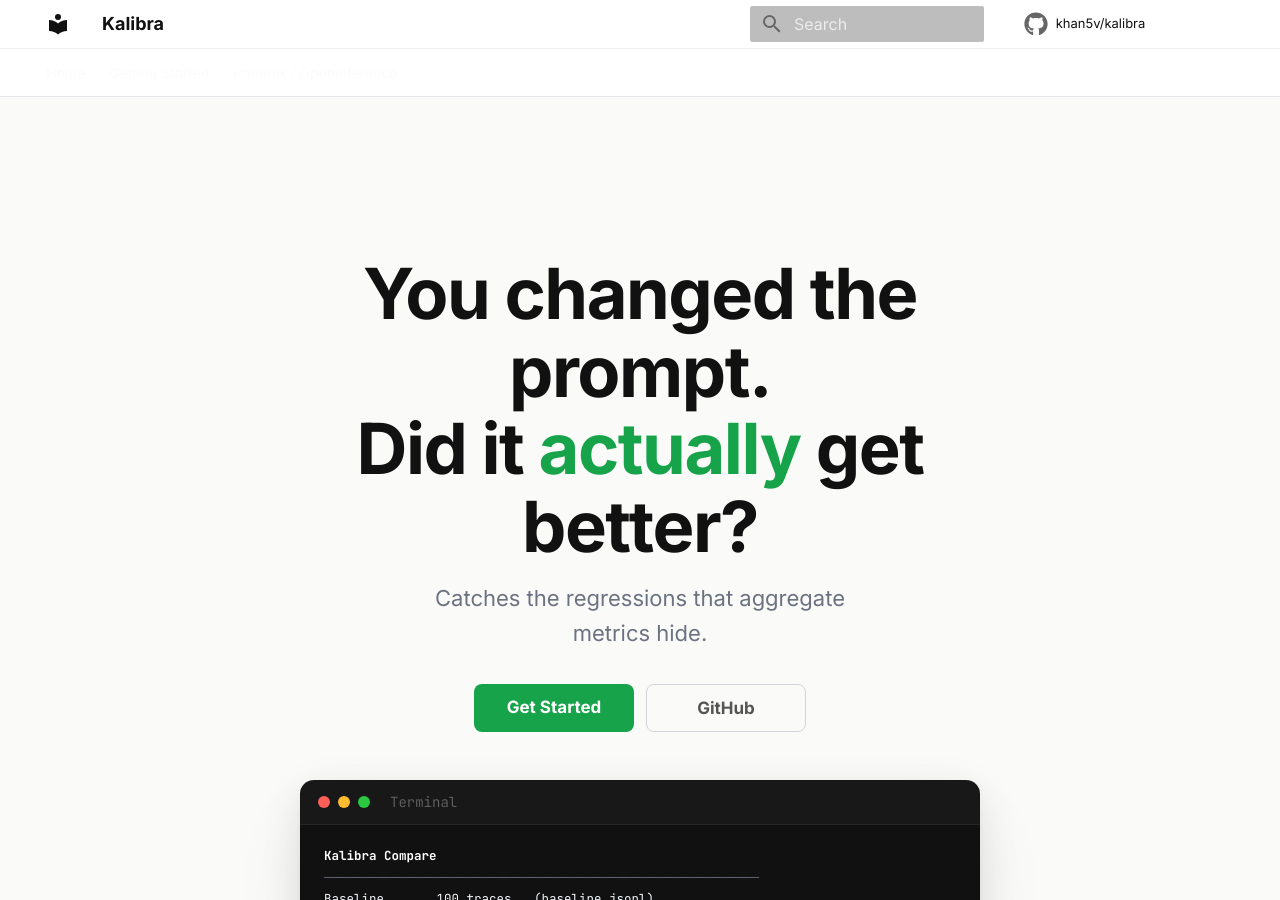
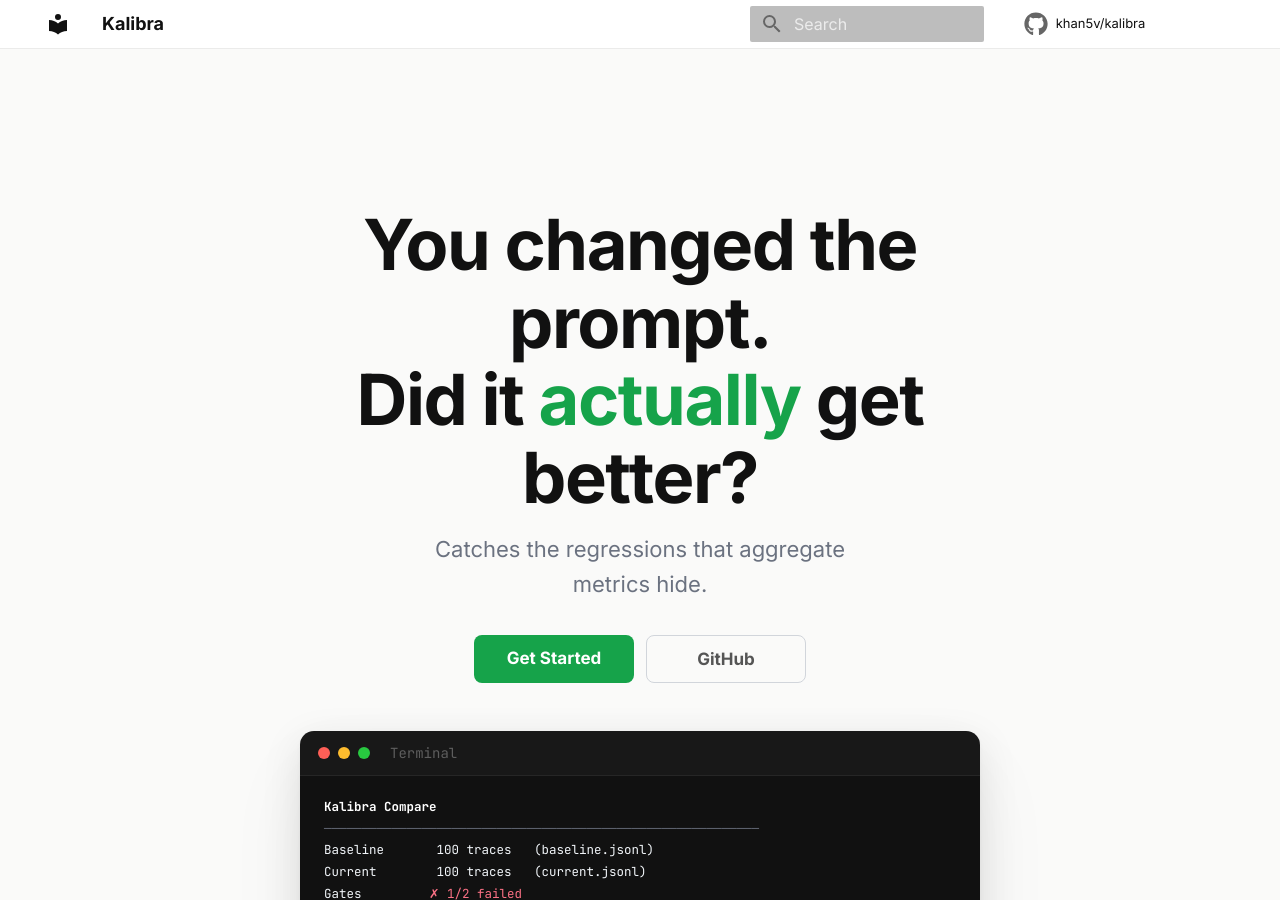
Before and after one commit to khan5v/kalibra, an MkDocs documentation site: the page built from docs/index.md, in a window 1280 px wide and 900 px high. Built offline with MkDocs 1.6.1 and Material for MkDocs 9.7.7, drawn with Linux system fonts in a browser that asks for light colours; comment, search, counter and statistics services are not loaded.

Commit message:
Improve docs navigation: sidebar sections instead of tabs

```diff
--- a/mkdocs.yml
+++ b/mkdocs.yml
@@ -17,9 +17,9 @@
     code: JetBrains Mono
   features:
     - navigation.instant
-    - navigation.tabs
     - navigation.sections
     - navigation.top
+    - navigation.expand
     - search.suggest
     - content.code.copy
   icon:
@@ -31,7 +31,8 @@
 nav:
   - Home: index.md
   - Getting Started: getting-started.md
-  - Phoenix / OpenInference: phoenix.md
+  - Integrations:
+    - Phoenix / OpenInference: phoenix.md
 
 plugins:
   - search
```
